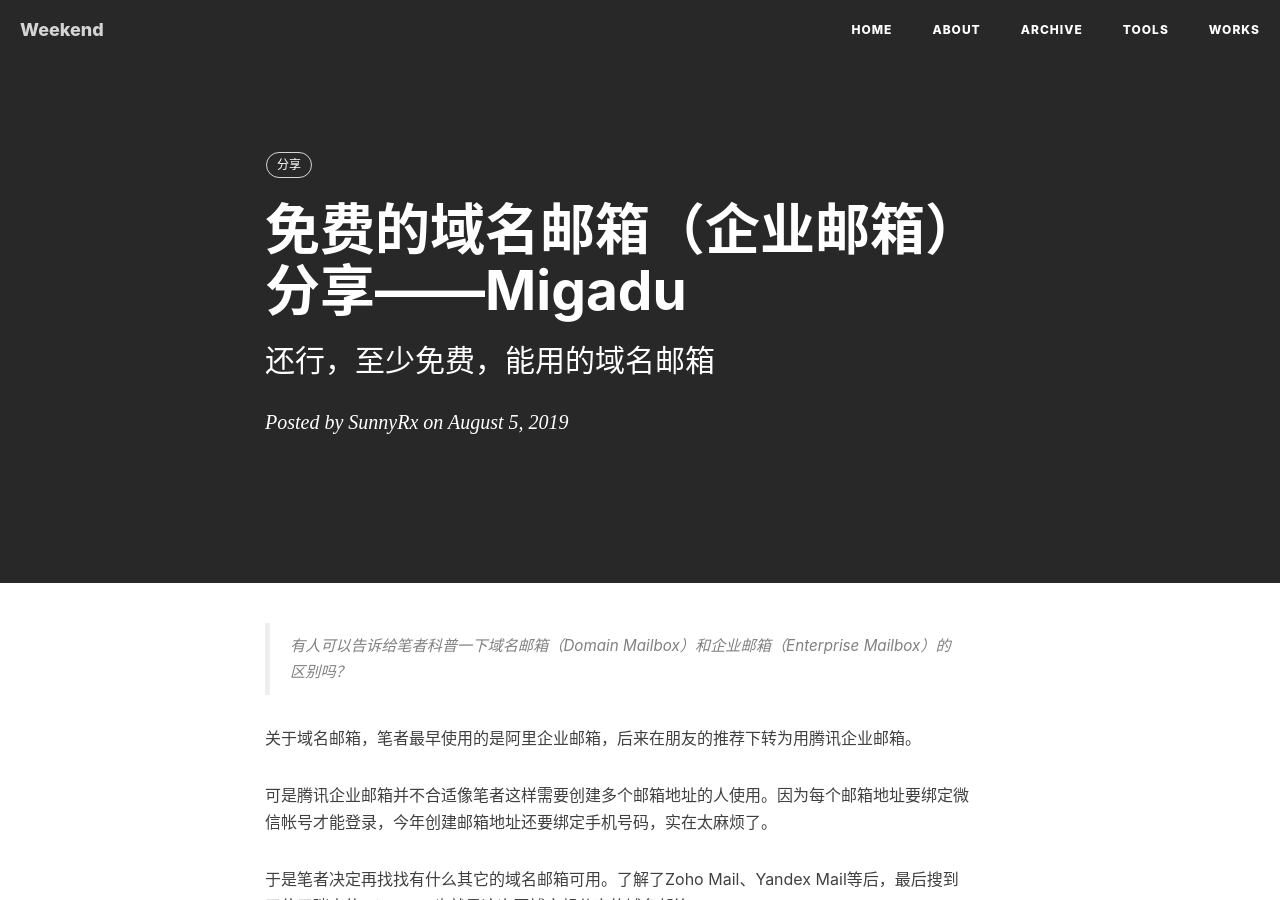
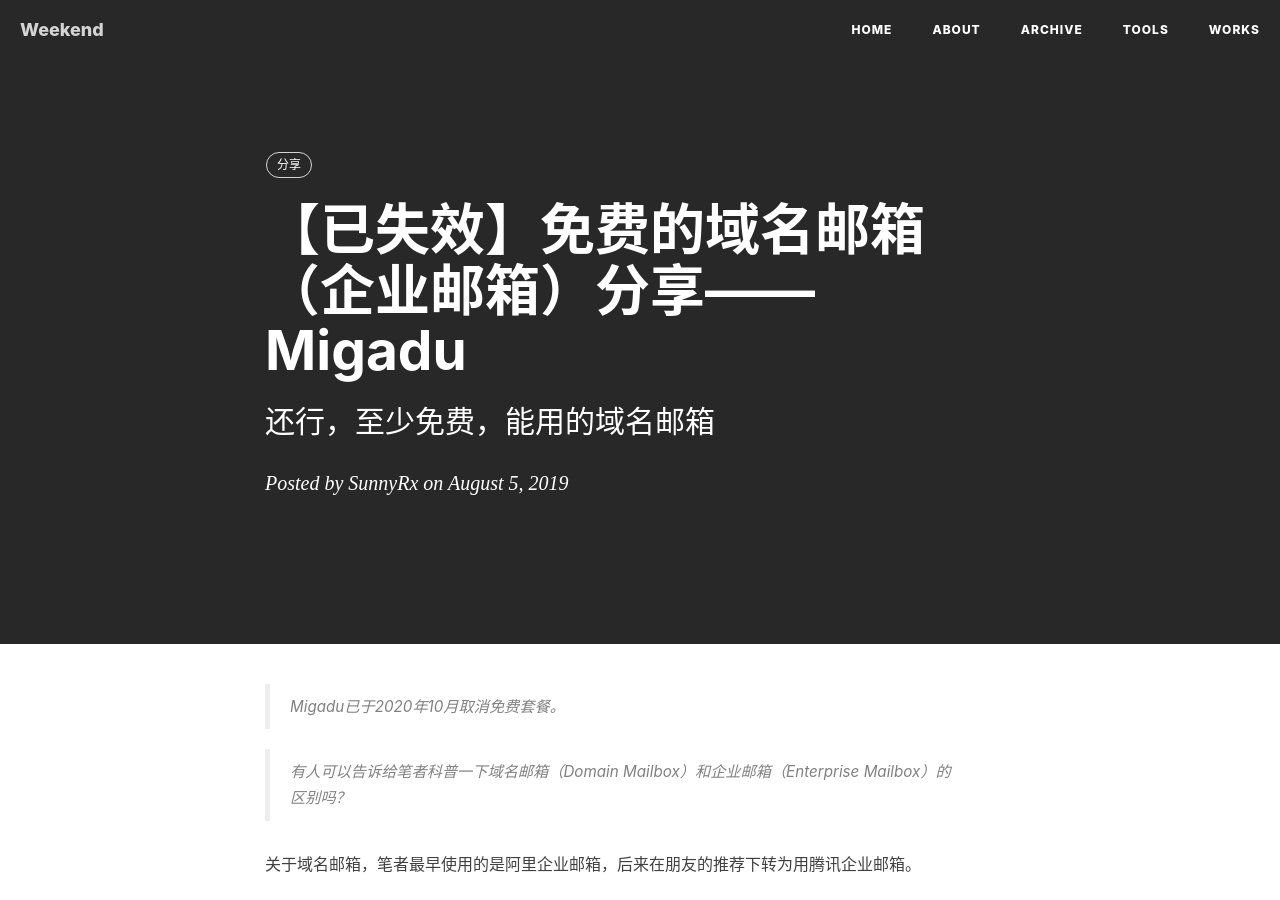
Before and after one commit to SunnyRx/SunnyRx.github.io, a Jekyll site: the page built from _posts/2019-08-05-Free-Email-Hosting-Migadu.markdown, in a window 1280 px wide and 900 px high. Built offline with Jekyll 4.4.1, drawn with Linux system fonts in a browser that asks for light colours; nearby versions of some CDN libraries; comment, search, counter and statistics services are not loaded.

Commit message:
更新博文

```diff
--- a/_posts/2019-08-05-Free-Email-Hosting-Migadu.markdown
+++ b/_posts/2019-08-05-Free-Email-Hosting-Migadu.markdown
@@ -1,6 +1,6 @@
 ---
 layout:     post
-title:      "免费的域名邮箱（企业邮箱）分享——Migadu"
+title:      "【已失效】免费的域名邮箱（企业邮箱）分享——Migadu"
 subtitle:   "还行，至少免费，能用的域名邮箱"
 date:       2019-08-05
 author:     "SunnyRx"
@@ -8,6 +8,8 @@
 tags:
     - 分享
 ---
+
+> Migadu已于2020年10月取消免费套餐。
 
 > 有人可以告诉给笔者科普一下域名邮箱（Domain Mailbox）和企业邮箱（Enterprise Mailbox）的区别吗？
 
```
